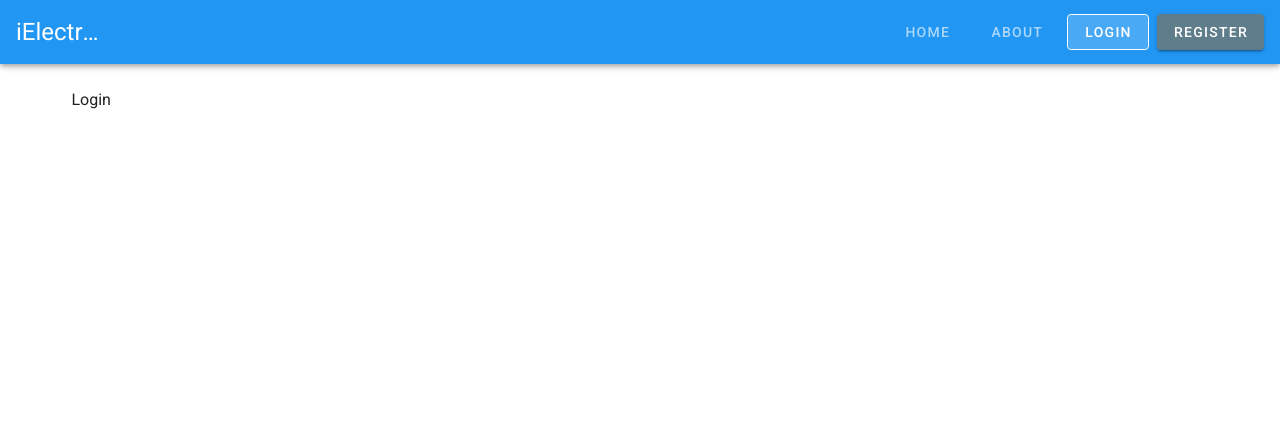
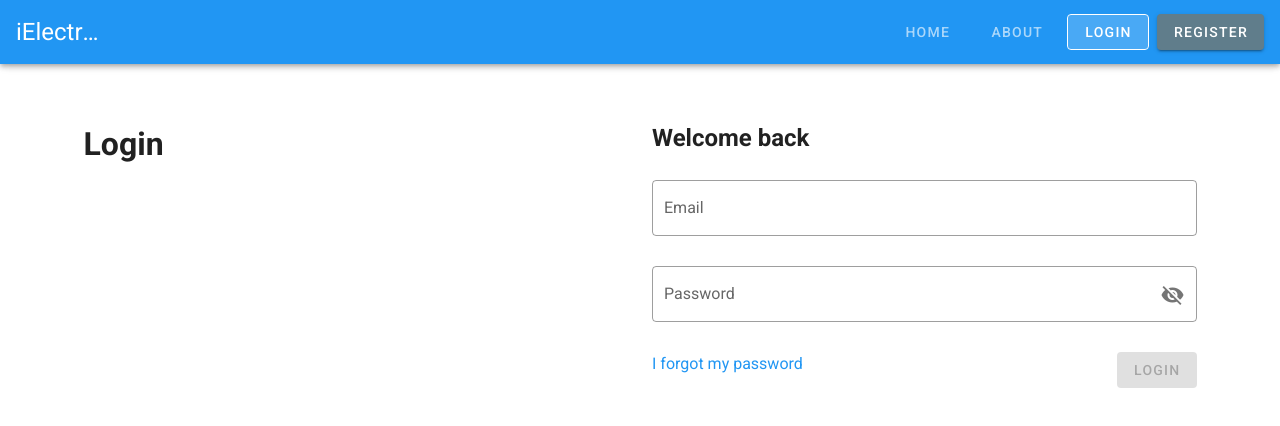
Before and after one commit to SebastianBran/Frontend-Web-Application-iElectric, a Vue app: page /login in a window 1280 px wide. Shown: the top 426 px of the page. Built offline with nearby package versions, Linux system fonts and the light colour scheme.

Commit message:
feat: login via email and password implemented
The login was implemented by email and password for customers, technicians and administrators.

```diff
--- a/src/components/Navigation-drawer.vue
+++ b/src/components/Navigation-drawer.vue
@@ -31,7 +31,11 @@
 
     <template v-slot:append>
       <div class="pa-2">
-        <v-btn block class="accent" to="/">
+        <v-btn
+            block
+            class="accent"
+            @click="logout"
+        >
           Logout
         </v-btn>
       </div>
@@ -44,6 +48,12 @@ export default {
   name: "Navigation-drawer",
   props: {
     items: Array
+  },
+  methods: {
+    logout() {
+      localStorage.removeItem('userId');
+      this.$router.push('/');
+    }
   }
 }
 </script>
--- /dev/null
+++ b/src/core/services/administrators-api-service.js
@@ -0,0 +1,29 @@
+import http from './http-common'
+
+class AdministratorsApiService {
+    getAll() {
+        return http.get('/administrators');
+    }
+
+    getById(id) {
+        return http.get(`/administrators/${ id }`);
+    }
+
+    getByEmailAndPassword(email, password) {
+        return http.get(`/administrators?email=${ email }&password=${ password }`);
+    }
+
+    create(data) {
+        return http.post('/administrators', data);
+    }
+
+    update(id, data) {
+        return http.put(`/administrators/${ id }`, data);
+    }
+
+    delete(id) {
+        return http.delete(`/administrators/${ id }`);
+    }
+}
+
+export default new AdministratorsApiService();
--- a/src/core/services/clients-api-service.js
+++ b/src/core/services/clients-api-service.js
@@ -7,6 +7,10 @@ class ClientsApiService {
 
     getById(id) {
         return http.get(`/clients/${ id }`);
+    }
+
+    getByEmailAndPassword(email, password) {
+        return http.get(`/clients?email=${ email }&password=${ password }`);
     }
 
     getAppliances(id) {
--- a/src/core/services/technicians-api-service.js
+++ b/src/core/services/technicians-api-service.js
@@ -7,6 +7,10 @@ class AppliancesApiService {
 
     getById(id) {
         return http.get(`/technicians/${ id }`);
+    }
+
+    getByEmailAndPassword(email, password) {
+        return http.get(`/technicians?email=${ email }&password=${ password }`);
     }
 
     getReports(id) {
--- a/src/views/FreeViews/FreeViews.vue
+++ b/src/views/FreeViews/FreeViews.vue
@@ -44,9 +44,7 @@
     </v-app-bar>
 
     <v-main>
-      <v-container>
-        <router-view></router-view>
-      </v-container>
+      <router-view></router-view>
     </v-main>
   </v-app>
 </template>
--- a/src/views/FreeViews/Login.vue
+++ b/src/views/FreeViews/Login.vue
@@ -1,12 +1,146 @@
 <template>
-  <div>Login</div>
+  <v-container class="d-flex flex-lg-row flex-column mt-5 container">
+    <v-container>
+      <h1>Login</h1>
+      <v-img
+          src="../../assets/img/user.png"
+          max-width="200px"
+          alt="user image"
+          class="mx-auto mt-10"
+      ></v-img>
+    </v-container>
+    <v-container>
+      <h2 class="mb-6">Welcome back</h2>
+
+      <v-form
+          ref="form"
+          v-model="form.isValid"
+      >
+        <p
+            class="mb-4 red--text"
+            :class="wrongEmailOrPassword ? 'd-block' : 'd-none'"
+        >Wrong email or password</p>
+
+        <v-text-field
+            v-model="form.email"
+            label="Email"
+            :rules="[rules.required, rules.email]"
+            outlined
+        ></v-text-field>
+        <v-text-field
+            v-model="form.password"
+            :append-icon="showPassword ? 'mdi-eye' : 'mdi-eye-off'"
+            :rules="[rules.required]"
+            :type="showPassword ? 'text' : 'password'"
+            name="input-password"
+            label="Password"
+            outlined
+            @click:append="showPassword = !showPassword"
+        ></v-text-field>
+
+        <div class="d-flex">
+          <a>I forgot my password</a>
+
+          <v-spacer></v-spacer>
+
+          <v-btn
+              color="primary"
+              :disabled="!this.form.isValid"
+              @click="login()"
+          >
+            Login
+          </v-btn>
+        </div>
+      </v-form>
+    </v-container>
+  </v-container>
 </template>
 
 <script>
+import ClientsApiService from '../../core/services/clients-api-service';
+import TechniciansApiService from '../../core/services/technicians-api-service';
+import AdministratorsApiService from '../../core/services/administrators-api-service';
+
 export default {
-  name: "Login"
+  name: "Login",
+  data() {
+    return {
+      showPassword: false,
+      form: {
+        email: "",
+        password: "",
+        isValid: false
+      },
+      rules: {
+        required: v => !!v || 'Required',
+        email: v => {
+          const pattern = /^(([^<>()[\]\\.,;:\s@"]+(\.[^<>()[\]\\.,;:\s@"]+)*)|(".+"))@((\[[0-9]{1,3}\.[0-9]{1,3}\.[0-9]{1,3}\.[0-9]{1,3}])|(([a-zA-Z\-0-9]+\.)+[a-zA-Z]{2,}))$/
+          return pattern.test(v) || 'Invalid e-mail.'
+        }
+      },
+      wrongEmailOrPassword: false
+    }
+  },
+  methods: {
+    submit() {
+      this.form = { email: "", password: "" };
+    },
+    async login() {
+      let noLogin = true;
+
+      await ClientsApiService.getByEmailAndPassword(this.form.email, this.form.password)
+        .then(response => {
+          if (response.data.length !== 0) {
+            localStorage.setItem('userId', response.data[0].id.toString());
+            noLogin = false;
+            this.$router.push("/client");
+          }
+        })
+        .catch(e => {
+          console.log(e);
+        });
+
+      if (noLogin) {
+        await TechniciansApiService.getByEmailAndPassword(this.form.email, this.form.password)
+          .then(response => {
+            if (response.data.length !== 0) {
+              localStorage.setItem('userId', response.data[0].id.toString());
+              noLogin = false;
+              this.$router.push("/technician");
+            }
+          })
+          .catch(e => {
+            console.log(e);
+          });
+      }
+
+      if (noLogin) {
+        await AdministratorsApiService.getByEmailAndPassword(this.form.email, this.form.password)
+          .then(response => {
+            if (response.data.length !== 0) {
+              localStorage.setItem('userId', response.data[0].id.toString());
+              noLogin = false;
+              this.$router.push("/administrator");
+            }
+          })
+          .catch(e => {
+            console.log(e);
+          });
+      }
+
+      if (noLogin) {
+        this.wrongEmailOrPassword = true;
+      }
+      else {
+        this.submit();
+      }
+    }
+  }
 }
 </script>
 
 <style scoped>
+  .container {
+    max-width: 1200px;
+  }
 </style>
```
Also changed, not shown: server/db.json (+7 -7 lines), src/assets/img/user.png (added).
